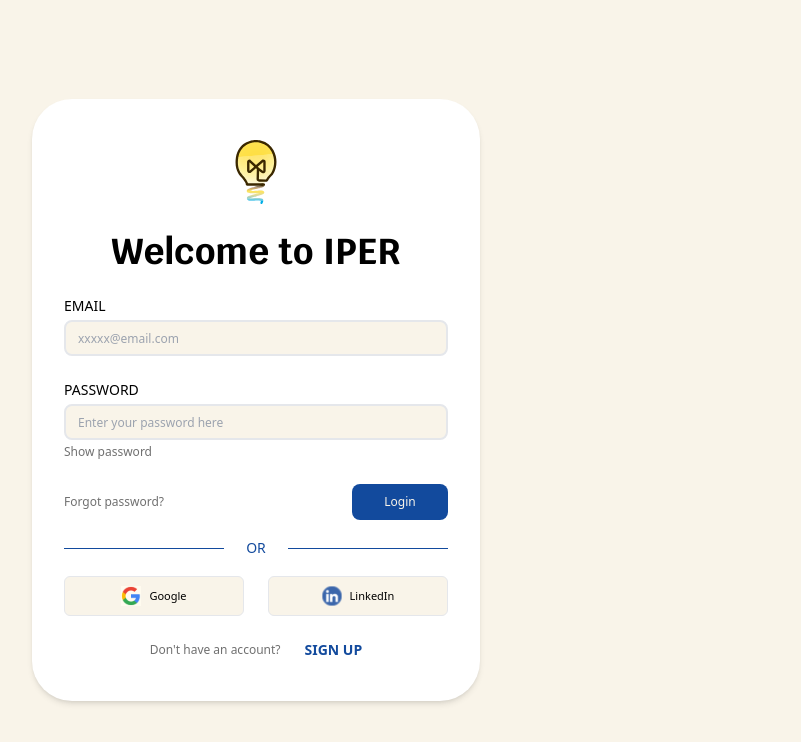
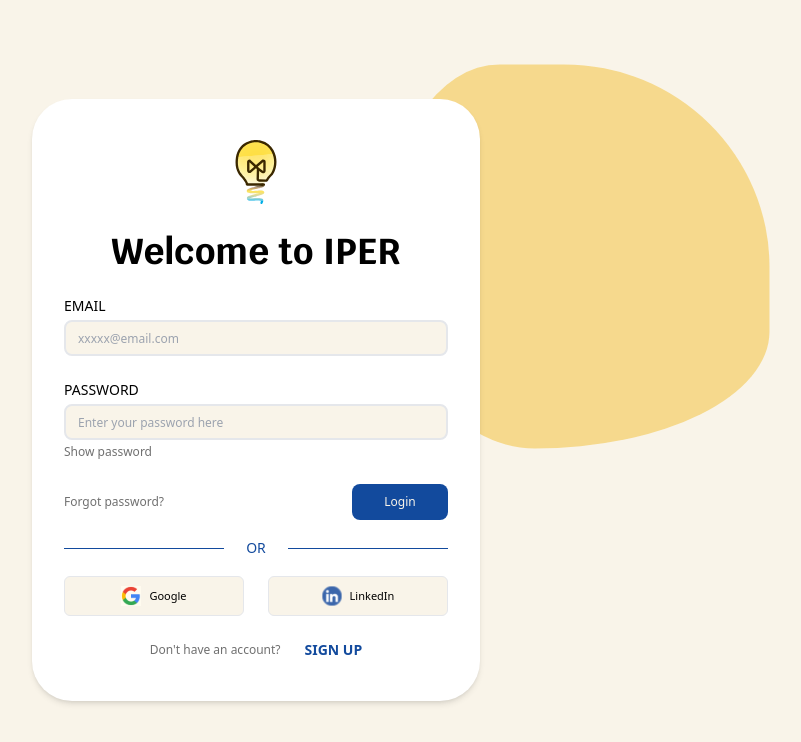
Before and after one commit to SHRmsks/local_alpha, a Next.js app in the folder frontend/: page /login in a window 1280 px wide. Shown: the top 742 px of the page, without its empty margins (384-1185 px from the left). Built offline with nearby package versions, Linux system fonts and the light colour scheme; a web font is replaced by a local one.

Commit message:
kind of a working blob

```diff
--- a/frontend/package.json
+++ b/frontend/package.json
@@ -10,6 +10,7 @@
   },
   "dependencies": {
     "@react-oauth/google": "^0.12.1",
+    "motion": "^12.5.0",
     "nanoid": "^3.3.4",
     "next": "15.2.0",
     "react": "^19.0.0",
--- a/frontend/src/app/login/page.js
+++ b/frontend/src/app/login/page.js
@@ -8,6 +8,7 @@ import logo from "@/../public/assets/login-page-logo.svg";
 import logoGoogle from "@/../public/assets/logo-google.svg";
 import logoLinkedin from "@/../public/assets/logo-linkedin.svg";
 import { useGoogleLogin } from "@react-oauth/google";
+import Blobs from "@/components/blobs/blobs";
 //import { v4 as uuidv4 } from "uuid";
 
 export default function Login() {
@@ -67,7 +68,8 @@ export default function Login() {
 
     return (
         <div className="bg-iper-white w-full h-screen flex flex-col justify-center items-center">
-            <div className="bg-white rounded-[40px] p-8 w-80 md:w-96 lg:w-[448px] lg:h-[602px] h-fit shadow-md flex flex-col justify-center items-center gap-4 lg:gap-6">
+            <Blobs />
+            <div className="z-10 bg-white rounded-[40px] p-8 w-80 md:w-96 lg:w-[448px] lg:h-[602px] h-fit shadow-md flex flex-col justify-center items-center gap-4 lg:gap-6">
                 <Image
                     src={logo}
                     alt="Iper Logo"
--- /dev/null
+++ b/frontend/src/components/blobs/blobs.jsx
@@ -0,0 +1,60 @@
+import { motion, useMotionValue, useTransform, animate } from "framer-motion";
+import { useEffect } from "react";
+
+export default function CustomPathMotion() {
+    const t = useMotionValue(0);
+    useEffect(() => {
+        const controls = animate(t, 360, {
+            duration: 20,
+            ease: "linear",
+            repeat: Infinity,
+            repeatType: "loop",
+        });
+        return controls.stop;
+    }, [t]);
+
+    const toRad = (deg) => (deg * Math.PI) / 180;
+
+    const A = 600,
+        B = 390;
+    const a = 3,
+        b = 2;
+    const delta = Math.PI / 2;
+
+    const x = useTransform(t, (v) => {
+        const rad = toRad(v);
+        return A * Math.sin(a * rad + delta);
+    });
+    const y = useTransform(t, (v) => {
+        const rad = toRad(v);
+        return B * Math.sin(b * rad);
+    });
+
+    return (
+        <motion.div
+            style={{
+                x,
+                y,
+            }}
+            animate={{
+                borderRadius: [
+                    "100% 100% 100% 100% / 100% 100% 100% 100%",
+                    "30% 70% 70% 30% / 30% 30% 70% 70%",
+                    "60% 40% 30% 70% / 60% 30% 70% 40%",
+                    "30% 60% 70% 40% / 50% 60% 30% 60%",
+                    "60% 40% 30% 70% / 60% 30% 70% 40%",
+                    "30% 70% 70% 30% / 30% 30% 70% 70%",
+                ],
+            }}
+            transition={{
+                borderRadius: {
+                    duration: 10,
+                    repeat: Infinity,
+                    ease: "easeInOut",
+                    repeatType: "mirror",
+                },
+            }}
+            className="absolute h-96 w-96 bg-iper-gold opacity-70"
+        />
+    );
+}
```
Also changed, not shown: 1 other file (tests, documents, lock files or other folders).
